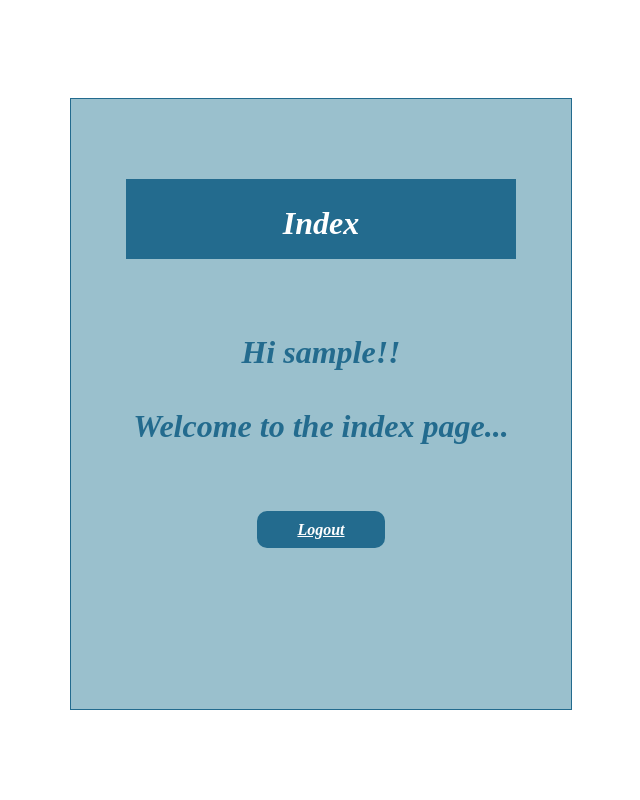
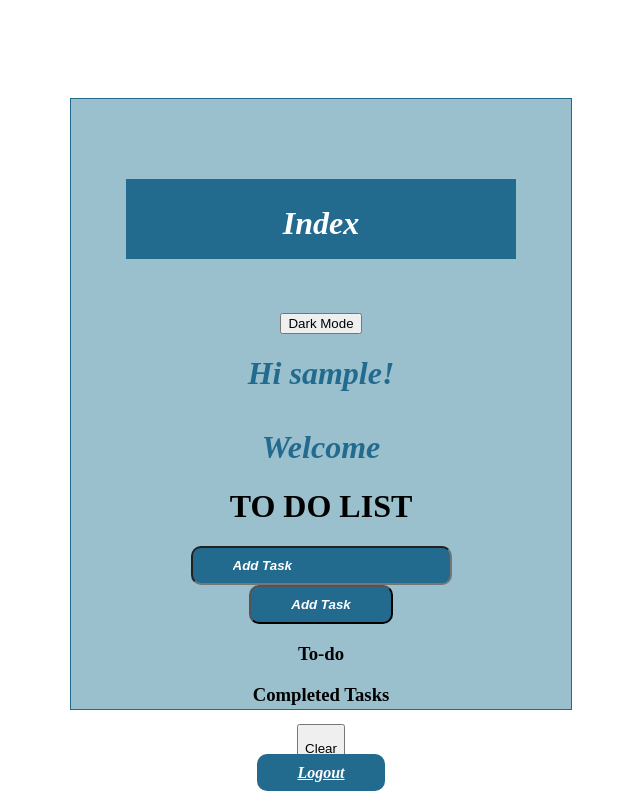
Before and after one commit to dellaowens9/flask_todolist, a Flask app: template templates/index.html in a window 1280 px wide. Shown: the whole page, without its empty margins (319-959 px from the left). Run offline with Flask 3, Linux system fonts and the light colour scheme; the template is opened without the code that fills it, so the values that code supplies are empty; the visitor is signed in with stand-in values (Sample User, id 1); some libraries are stand-ins or nearby versions.

Commit message:
dark mode update

```diff
--- a/main.py
+++ b/main.py
@@ -3,7 +3,7 @@ from flask_mysqldb import MySQL
 import MySQLdb.cursors
 import re
 
-app = Flask(__name__)
+app = Flask(__name__, static_folder='static')
 
 app.secret_key = 'your secret key'
 
@@ -13,6 +13,19 @@ app.config['MYSQL_PASSWORD'] = 'mypassword'
 app.config['MYSQL_DB'] = 'test'
 
 mysql = MySQL(app)
+
+
+
+@app.route('/index', methods=['POST'])
+def index():
+    msg = ''
+    if request.method == 'POST' and 'task' in request.form:
+        print("starting task")
+        task = request.form['task']
+        cursor = mysql.connection.cursor(MySQLdb.cursors.DictCursor)
+        cursor.execute("INSERT INTO test.tasks VALUES (id, % s)", [task])
+        mysql.connection.commit()
+    return render_template('index.html', msg=msg)
 
 @app.route('/')
 @app.route('/login', methods =['GET', 'POST'])
--- /dev/null
+++ b/static/app.js
@@ -0,0 +1,81 @@
+
+function addTask(){
+    console.log("Adding a task loaded")
+    //get input field and task list elements
+    let taskInput = document.getElementById("new-task");
+    let incompleteList = document.getElementById("incomplete-tasks");
+    let completeTask = document.getElementById("completed-tasks")
+
+    //check if input is not empty or contains only white space
+
+    if (taskInput.value != ""){
+        //create list item
+        let li = document.createElement("li")
+
+        //add task to the list item
+        let checkbox = document.createElement("input")
+        checkbox.type = "checkbox"
+        checkbox.name = "name"
+        checkbox.value = "value"
+
+        checkbox.setAttribute("onclick", "removeCheckedCheckboxes()" )
+
+
+        let label = document.createElement("label")
+        label.appendChild(checkbox)
+        label.appendChild(document.createTextNode(taskInput.value))
+
+        li.appendChild(checkbox)
+
+        li.appendChild(document.createTextNode(taskInput.value))
+
+        let editButton = document.createElement("button")
+        editButton.innerText = "Edit";
+        editButton.setAttribute("onclick", "editTask()")
+        li.appendChild(editButton);
+
+        let deleteButton = document.createElement("button")
+        deleteButton.innerText = "Delete";
+        deleteButton.setAttribute("onclick", "deleteTask()")
+        li.appendChild(deleteButton);
+        //display the list item of each task
+        incompleteList.append(li)
+
+
+        //clear input field
+        taskInput.value = "";
+    }
+}
+
+function deleteAll(){
+    let taskList = document.getElementsByTagName("li");
+    for(let i = 0; i < taskList.length; i++){
+        taskList[i].remove()
+    }
+}
+
+function deleteTask(){
+    let taskList = document.getElementsByTagName("li");
+    for(let i = taskList.length-1; i < taskList.length; i++){
+        taskList[i].remove()
+    }
+}
+
+function editTask() {
+    let updateTask = document.createElement("input")
+    updateTask.type = "text"
+}
+
+function removeCheckedCheckboxes() {
+    let taskList = document.getElementsByTagName("li");
+    let taskItem = document.activeElement.parentElement
+    let completeTask = document.getElementById("completed-tasks")
+    console.log(taskItem)
+    completeTask.appendChild(taskItem)
+    }
+
+
+function darkMode() {
+  var element = document.body;
+  element.classList.toggle("dark-mode");
+}
--- a/static/style.css
+++ b/static/style.css
@@ -48,3 +48,20 @@
     font-style: oblique;
     font-weight: bold;
 }
+
+.dark-mode {
+    background-color: black;
+    color: white;
+  }
+
+
+.dark-mode .bottom{
+    color:white;
+}
+
+
+.dark-mode .border{
+
+    border: 1px solid white;
+    background-color: black;
+}
--- a/templates/index.html
+++ b/templates/index.html
@@ -3,6 +3,7 @@
         <meta charset="UTF-8">
         <title> Index </title>
         <link rel="stylesheet" href="{{ url_for('static', filename='style.css') }}">
+        <script src="{{ url_for('static', filename='app.js') }}"></script>
     </head>
     <body></br></br></br></br></br>
         <div align="center">
@@ -10,11 +11,49 @@
              <div class="header">
                 <h1 class="word">Index</h1>
              </div></br></br></br>
+             <button onclick="darkMode()">Dark Mode</button>
                 <h1 class="bottom">
-                     Hi {{session.username}}!!</br></br> Welcome to the index page...
-                </h1></br></br></br>
+                     Hi {{session.username}}!</br></br> Welcome
+
+                </h1>
+
+    <div class="container">
+
+        <div class="section1">
+        <h1 id="title">TO DO LIST</h1>
+        <p>
+        <div class=""msg>{{ msg }}</div>
+        <form action="{{ url_for('index') }}" method="post">
+           <input class="textbox" id="task" type="text" name="task" placeholder="Add Task" />
+           <input onclick="addTask()" type="submit" class="btn" value="Add Task" />
+        </form>
+
+        </p>
+        </div>
+
+        <div class="section2">
+        <h3>To-do</h3>
+        <ul id="incomplete-tasks">
+        </ul>
+        </div>
+        <div class="section3">
+        <h3>Completed Tasks</h3>
+        <ul id="completed-tasks">
+        </ul>
+
+        </div>
+        </div>
+    <div class="section4">
+            <button id="clear" onclick="deleteAll()">
+            <p>Clear</p>
+            </button>
+            </div>
+    </div>
+            </br></br></br>
                 <a href="{{ url_for('logout') }}" class="btn">Logout</a>
           </div>
         </div>
+
+        <script type="text/javascript" src="static/app.js"></script>
     </body>
 </html>
--- a/templates/login.html
+++ b/templates/login.html
@@ -3,6 +3,7 @@
         <meta charset="UTF-8">
         <title> Login </title>
         <link rel="stylesheet" href="{{ url_for('static', filename='style.css') }}">
+        <script src="{{ url_for('static', filename='app.js') }}"></script>
     </head>
     <body></br></br></br></br></br>
         <div align="center">
@@ -17,9 +18,14 @@
                     <input id="password" name="password" type="password" placeholder="Enter Your Password" class="textbox"/></br></br></br>
                     <input type="submit" class="btn" value="Sign In"></br></br>
                 </form>
+
+
             </h2>
             <p class="bottom">Don't have an account?  <a class="bottom" href="{{url_for('register')}}"> Sign Up here</a></p>
           </div>
         </div>
+
+
+
     </body>
 </html>
--- a/templates/register.html
+++ b/templates/register.html
@@ -6,6 +6,7 @@
     <head>
         <meta charset="UTF-8">
         <title> Register </title>
+        <script src="{{ url_for('static', filename='app.js') }}"></script>
         <link rel="stylesheet" href="{{ url_for('static', filename='style.css') }}">
     </head>
     <body></br></br></br></br></br>
```
